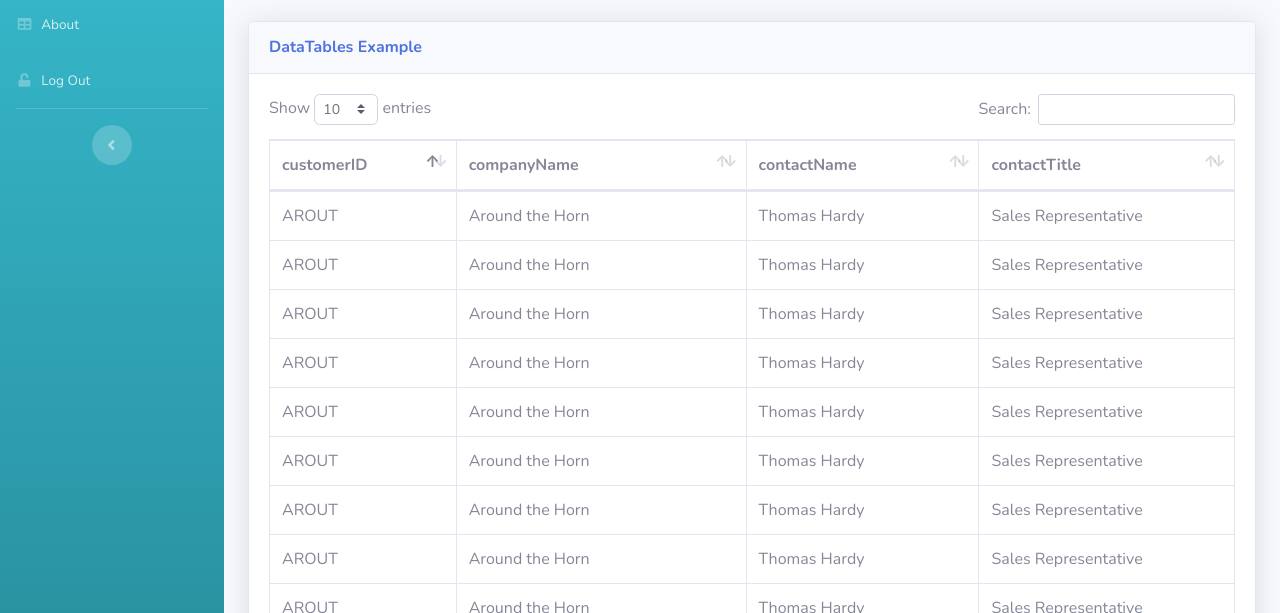
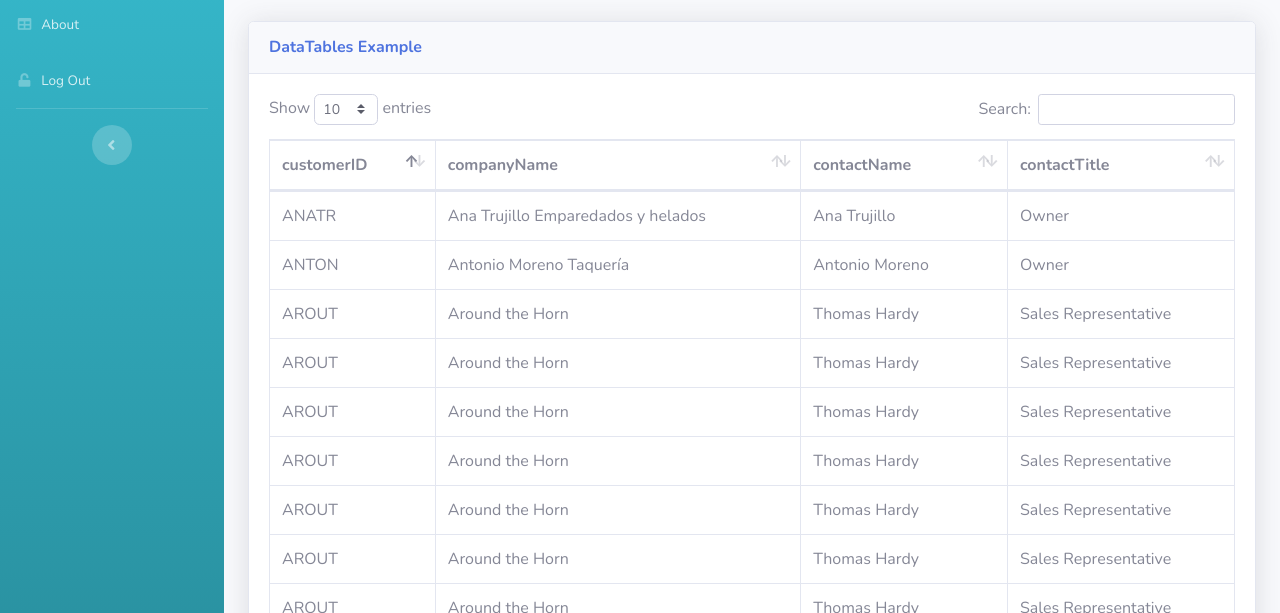
Before and after one commit to JulalakTammaphet/ProjectWorkShopII, a website with bundled scripts: page customer.html in a window 1280 px wide. Shown: the part 187-800 px from the top of the page. Built offline with nearby package versions, Linux system fonts and the light colour scheme.

Commit message:
editcustomer

```diff
--- a/customer.html
+++ b/customer.html
@@ -195,34 +195,34 @@
                                             <td>Marketing Manager</td>
                                         </tr>
                                         <tr>
-                                            <td>AROUT</td>
-                                            <td>Around the Horn</td>
-                                            <td>Thomas Hardy</td>
-                                            <td>Sales Representative</td>
+                                            <td>BOLID</td>
+                                            <td>Bólido Comidas preparadas</td>
+                                            <td>Martín Sommer</td>
+                                            <td>Owner</td>
                                         </tr>
                                         <tr>
-                                            <td>AROUT</td>
-                                            <td>Around the Horn</td>
-                                            <td>Thomas Hardy</td>
-                                            <td>Sales Representative</td>
+                                            <td>BONAP</td>
+                                            <td>Bon app</td>
+                                            <td>Laurence Lebihan</td>
+                                            <td>Owner</td>
                                         </tr>
                                         <tr>
-                                            <td>AROUT</td>
-                                            <td>Around the Horn</td>
-                                            <td>Thomas Hardy</td>
-                                            <td>Sales Representative</td>
+                                            <td>ANTON</td>
+                                            <td>Antonio Moreno Taquería</td>
+                                            <td>Antonio Moreno</td>
+                                            <td>Owner</td>
                                         </tr>
                                         <tr>
-                                            <td>AROUT</td>
-                                            <td>Around the Horn</td>
-                                            <td>Thomas Hardy</td>
-                                            <td>Sales Representative</td>
+                                            <td>ANATR</td>
+                                            <td>Ana Trujillo Emparedados y helados</td>
+                                            <td>Ana Trujillo</td>
+                                            <td>Owner</td>
                                         </tr>
                                         <tr>
-                                            <td>AROUT</td>
-                                            <td>Around the Horn</td>
-                                            <td>Thomas Hardy</td>
-                                            <td>Sales Representative</td>
+                                            <td>CACTU</td>
+                                            <td>Cactus Comidas para llevar</td>
+                                            <td>Patricio Simpson</td>
+                                            <td>Sales Agent</td>
                                         </tr>
                                         <tr>
                                             <td>AROUT</td>
```
